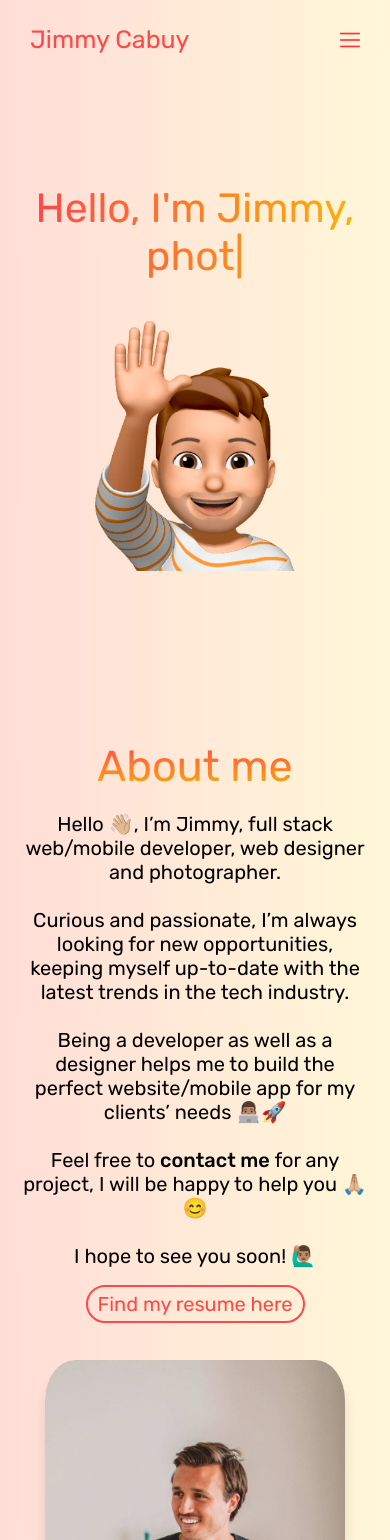
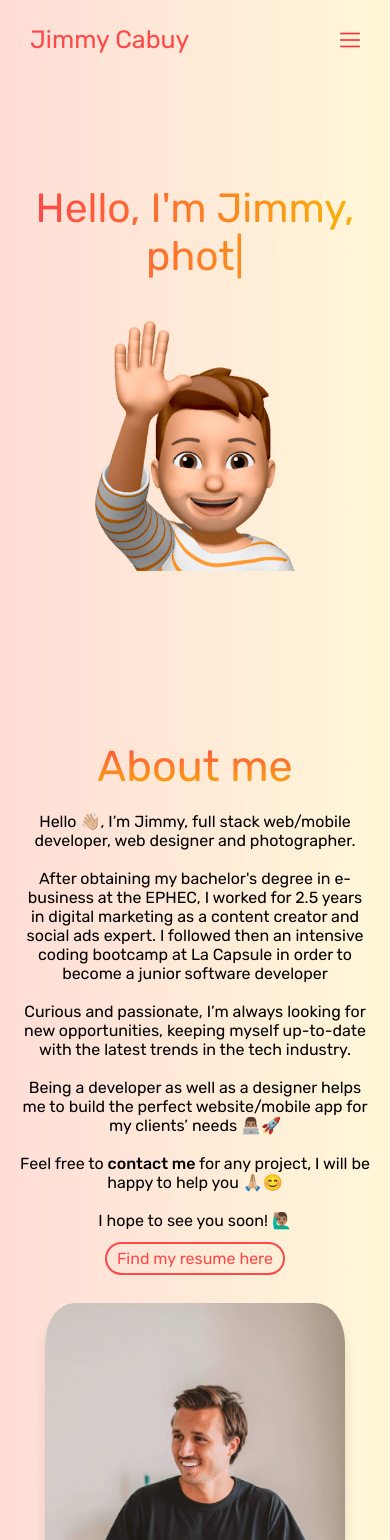
Before and after one commit to jimmycabuy/PersonalProjects, a React (Create React App) app in the folder portfolio/: page / in a window 390 px wide. Shown: the top 1540 px of the page. Built offline with nearby package versions, Linux system fonts and the light colour scheme.

Commit message:
fix font-size

```diff
--- a/portfolio/src/App.css
+++ b/portfolio/src/App.css
@@ -268,7 +268,7 @@ a{
 }
 
 .text-about{
-  font-size: 140%;
+  font-size: 110%;
   padding-right: 25px;
   text-align: justify;
 }
--- a/portfolio/src/App.js
+++ b/portfolio/src/App.js
@@ -88,6 +88,9 @@ function App() {
               <div className="div-text-about" style={{width:'90%'}}>
                 <p className='text-about'>
                   Hello 👋🏼, I’m Jimmy, full stack web/mobile developer, web designer and photographer.
+                  <br></br><br></br>
+                  After obtaining my bachelor's degree in e-business at the EPHEC, I worked for 2.5 years in digital marketing as a content creator and social ads expert.
+                  I followed then an intensive coding bootcamp at La Capsule in order to become a junior software developer  {/*I'm now looking for opportunities in web and mobile development.*/}
                   <br></br><br></br>
                   Curious and passionate, I’m always looking for new opportunities, keeping myself up-to-date with the latest trends in the tech industry.
                   <br></br><br></br>
--- a/portfolio/src/queries.css
+++ b/portfolio/src/queries.css
@@ -176,7 +176,7 @@ and (orientation : portrait) {
         padding-bottom: 100px;
     }
     .text-about{
-        font-size: 115%;
+        font-size: 100%!important;
         margin-top: 0;
     }
     .div-text-about{
@@ -282,7 +282,7 @@ and (orientation : portrait) {
         width: auto;
       }
     .text-about{
-        font-size: 125%;
+        font-size: 105%;
     }
     .allCardServices {
       display:flex;
```
